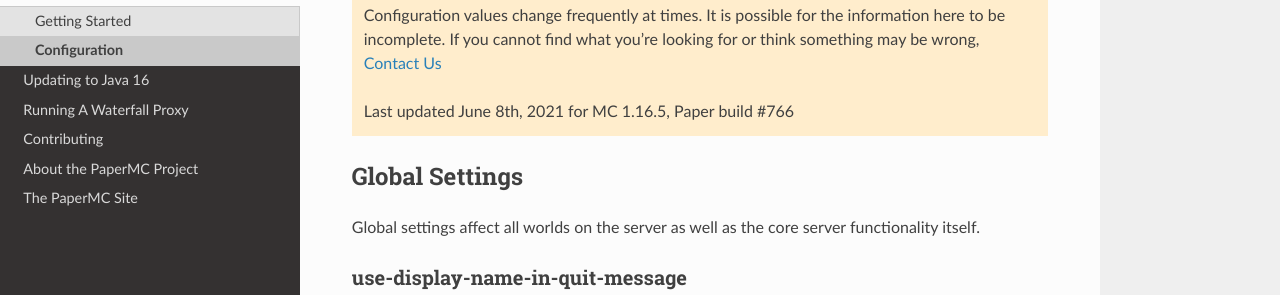
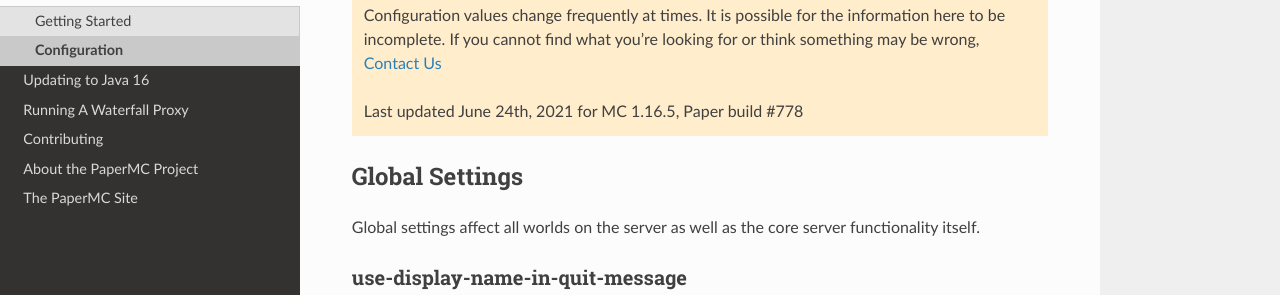
Before and after one commit to PaperMC/PaperDocs, a Sphinx documentation site: the page built from source/server/configuration.rst, in a window 1280 px wide and 900 px high, scrolled down 305 px. Shown: the part 156-451 px from the top of the window. Built offline with Sphinx 7.4.7 and the Read the Docs theme 2.0.0, drawn with Linux system fonts in a browser that asks for light colours; pages that are not in the unit, such as notebooks, are missing from menus.

Commit message:
update build number

```diff
--- a/source/server/configuration.rst
+++ b/source/server/configuration.rst
@@ -20,7 +20,7 @@
     information here to be incomplete. If you cannot find what you're looking for
     or think something may be wrong, :doc:`../about/contact`
 
-    Last updated June 8th, 2021 for MC 1.16.5, Paper build #766
+    Last updated June 24th, 2021 for MC 1.16.5, Paper build #778
 
 Global Settings
 ===============
```
